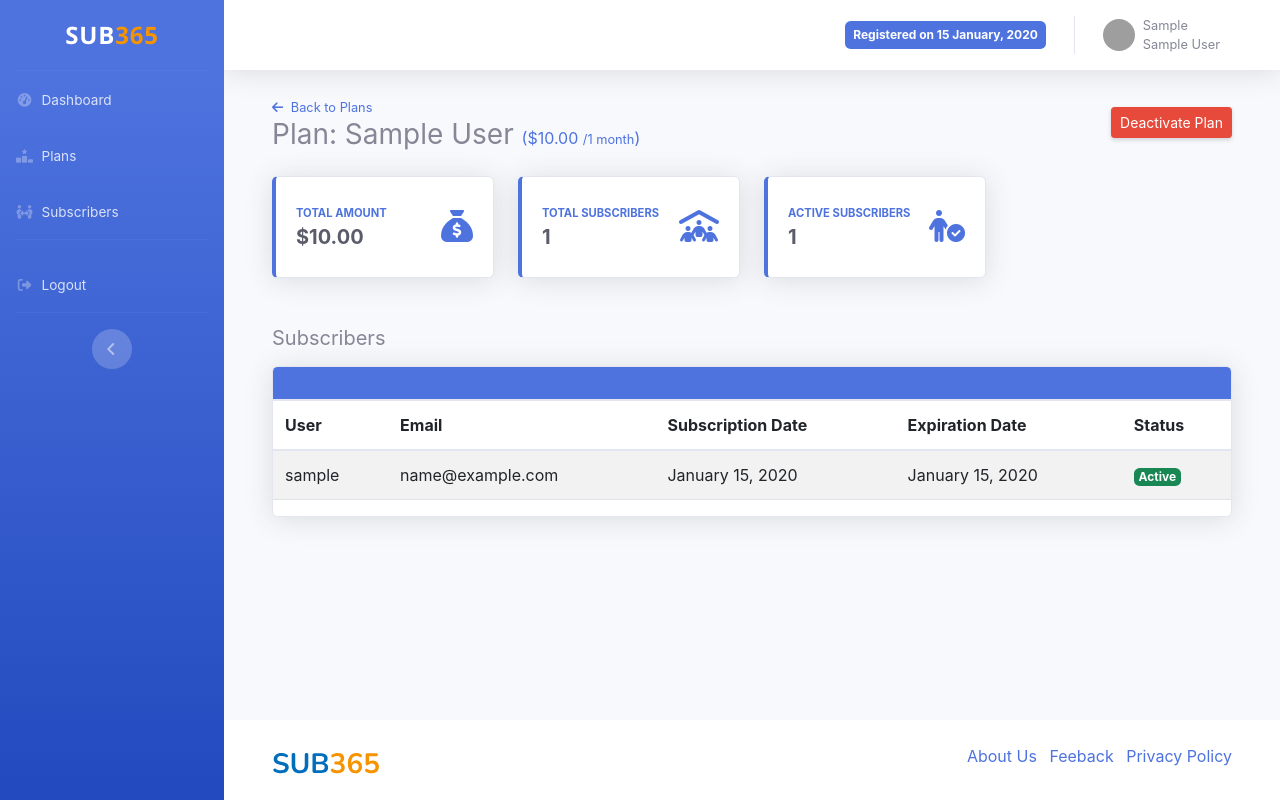
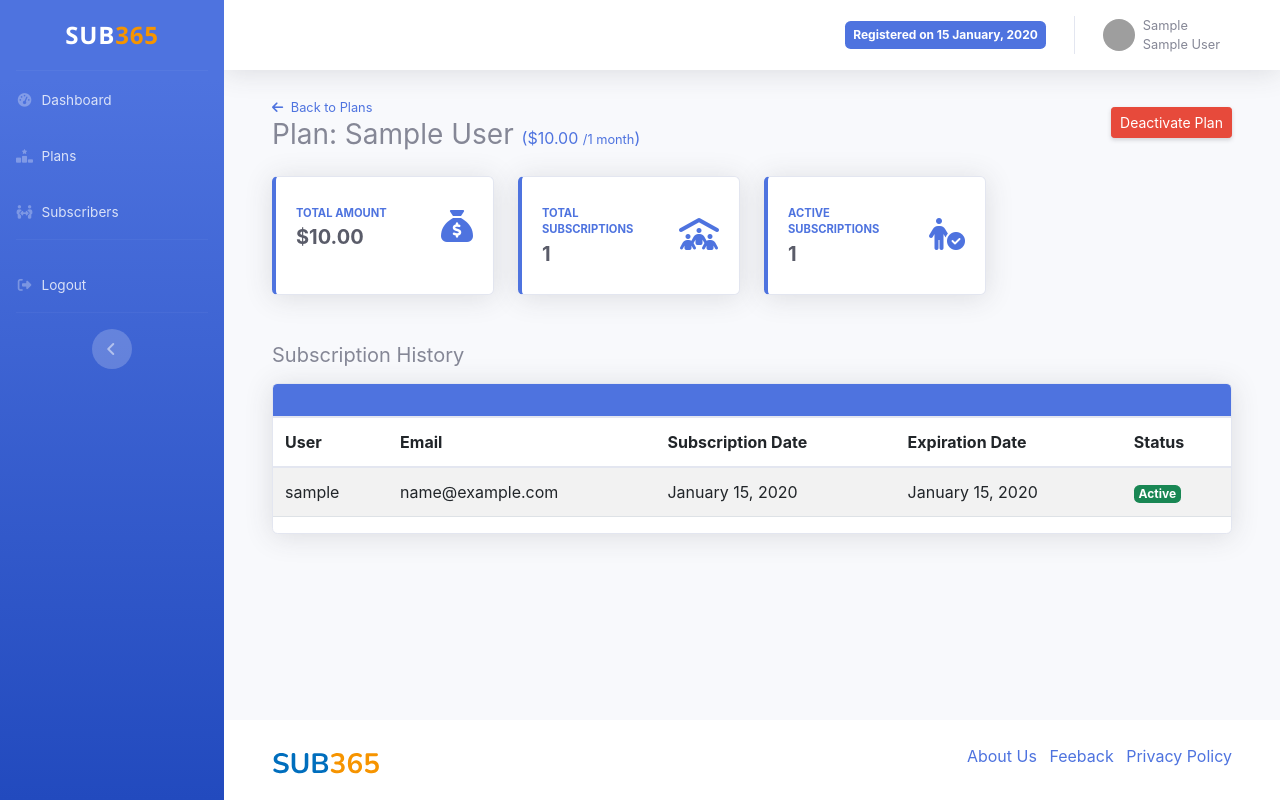
Before and after one commit to Pythonian/sub365, a Django app: page /plan/1/ in a window 1280 px wide. Run offline with Django 4.2, Linux system fonts and the light colour scheme; a user stored in the database is signed in; tables that the repository leaves empty hold one stand-in row (values such as "Sample post"); some libraries are stand-ins or nearby versions; grey boxes are pictures that could not be loaded.

Commit message:
move subscription creation logic away from webhook

```diff
--- a/accounts/models.py
+++ b/accounts/models.py
@@ -214,7 +214,7 @@ class Subscription(models.Model):
     subscriber = models.ForeignKey(Subscriber, on_delete=models.CASCADE, related_name='subscriptions')
     subscribed_via = models.ForeignKey(ServerOwner, on_delete=models.CASCADE)
     plan = models.ForeignKey(StripePlan, on_delete=models.CASCADE)
-    subscription_date = models.DateTimeField(default=timezone.now)
+    subscription_date = models.DateTimeField()
     expiration_date = models.DateTimeField(blank=True, null=True)
     subscription_id = models.CharField(max_length=200, blank=True, null=True)
     session_id = models.CharField(max_length=200, blank=True, null=True)
--- a/accounts/views.py
+++ b/accounts/views.py
@@ -350,11 +350,10 @@ def plan_detail(request, product_id):
     plan = get_object_or_404(StripePlan, id=product_id, user=request.user.serverowner)
 
     subscribers = Subscription.objects.filter(plan=plan, subscribed_via=request.user.serverowner)
-    active_subscribers = subscribers.filter(status=Subscription.SubscriptionStatus.ACTIVE).count()
-    subscriber_count = subscribers.count()
+    active_subscriptions = subscribers.filter(status=Subscription.SubscriptionStatus.ACTIVE).count()
+    subscriptions_count = subscribers.count()
 
     # Calculate the total earnings
-    # TODO: Use model methods
     total_earnings = Decimal(0)
     for subscriber in subscribers:
         total_earnings += subscriber.plan.amount
@@ -363,8 +362,8 @@ def plan_detail(request, product_id):
     context = {
         "plan": plan,
         "subscribers": subscribers,
-        "subscriber_count": subscriber_count,
-        "active_subscribers": active_subscribers,
+        "subscriptions_count": subscriptions_count,
+        "active_subscriptions": active_subscriptions,
         "total_earnings": total_earnings,
     }
     return render(request, template, context)
@@ -465,12 +464,14 @@ def subscriber_dashboard(request):
     server_owner = subscriber.subscribed_via
 
     # Retrieve the plans related to the ServerOwner
-    plans = StripePlan.objects.filter(user=server_owner.user.serverowner, status=StripePlan.PlanStatus.ACTIVE)
+    plans = StripePlan.objects.filter(user=server_owner.user.serverowner,
+                                      status=StripePlan.PlanStatus.ACTIVE)
     plans = mk_paginator(request, plans, 9)
 
     try:
         # Retrieve the latest active subscription for the subscriber
-        latest_subscription = Subscription.objects.filter(subscriber=subscriber, status=Subscription.SubscriptionStatus.ACTIVE).latest()
+        latest_subscription = Subscription.objects.filter(
+            subscriber=subscriber, status=Subscription.SubscriptionStatus.ACTIVE).latest()
     except Subscription.DoesNotExist:
         latest_subscription = None
 
@@ -497,7 +498,7 @@ def subscribe_to_plan(request, product_id):
 
     try:
         session = stripe.checkout.Session.create(
-            success_url=request.build_absolute_uri(reverse("subscription_success")) + f"?session_id={{CHECKOUT_SESSION_ID}}",
+            success_url=request.build_absolute_uri(reverse("subscription_success")) + f"?session_id={{CHECKOUT_SESSION_ID}}&subscribed_plan={plan.id}",
             cancel_url=request.build_absolute_uri(reverse("subscriber_dashboard")),
             payment_method_types=['us_bank_account'],
             line_items=[
@@ -509,23 +510,11 @@ def subscribe_to_plan(request, product_id):
             mode="subscription",
             customer_email=subscriber.email,
         )
+
     except stripe.error.StripeError as e:
         logger.exception("An error occurred during a Stripe API call: %s", str(e))
         messages.error(request, "An error occurred while processing your request. Please try again later.")
         return redirect("subscriber_dashboard")
-
-    # Create a new Subscription object
-    subscription = Subscription.objects.create(
-        subscriber=subscriber,
-        subscribed_via=plan.user,
-        plan=plan,
-        subscription_date=timezone.now(),
-        session_id=session.id,
-    )
-
-    # Increment the subscriber count for the plan
-    plan.subscriber_count += 1
-    plan.save()
 
     # Redirect the user to the Stripe Checkout page
     return redirect(session.url)
@@ -538,22 +527,33 @@ def subscription_success(request):
 
     try:
         session_id = request.GET.get('session_id')
+        plan_id = request.GET.get('subscribed_plan')
+        plan = get_object_or_404(StripePlan, id=plan_id)
         if session_id:
             session_info = stripe.checkout.Session.retrieve(session_id)
 
             subscription_id = session_info.subscription
             subscription_info = stripe.Subscription.retrieve(subscription_id)
 
-            subscription = get_object_or_404(Subscription, subscriber=subscriber, session_id=session_id)
-
-            # Update subscription details
-            subscription.subscription_id = subscription_id
             current_period_end = subscription_info.current_period_end
             expiration_date = datetime.fromtimestamp(current_period_end)
-            subscription.expiration_date = expiration_date
-            subscription.customer_id = session_info.customer
-            subscription.status = Subscription.SubscriptionStatus.ACTIVE
-            subscription.save()
+
+            subscription = Subscription.objects.create(
+                subscriber=subscriber,
+                subscribed_via=subscriber.subscribed_via,
+                plan=plan,
+                subscription_date=timezone.now(),
+                expiration_date=expiration_date,
+                subscription_id=subscription_id,
+                session_id=session_id,
+                customer_id=session_info.customer,
+                status=Subscription.SubscriptionStatus.ACTIVE,
+            )
+
+            # Increment the subscriber count for the plan
+            plan.subscriber_count += 1
+            plan.save()
+
         else:
             raise Http404()
     except stripe.error.StripeError as e:
--- a/templates/serverowner/_plan_active_subscribers.html
+++ /dev/null
@@ -1,5 +0,0 @@
-{% extends "serverowner/_base_dashboard_data.html" %}
-
-{% block data_title %}Active Subscribers{% endblock data_title %}
-{% block data_value %}{{ active_subscribers }}{% endblock data_value %}
-{% block data_icon %}fa-person-circle-check{% endblock data_icon %}
--- /dev/null
+++ b/templates/serverowner/_plan_active_subscriptions.html
@@ -0,0 +1,5 @@
+{% extends "serverowner/_base_dashboard_data.html" %}
+
+{% block data_title %}Active Subscriptions{% endblock data_title %}
+{% block data_value %}{{ active_subscriptions }}{% endblock data_value %}
+{% block data_icon %}fa-person-circle-check{% endblock data_icon %}
--- a/templates/serverowner/_plan_card.html
+++ b/templates/serverowner/_plan_card.html
@@ -1,6 +1,6 @@
 <div class="card shadow h-100 pb-2">
     <div class="card-header bg-primary py-3"></div>
-    <div class="card-body pb-2">
+    <div class="card-body">
         <div class="d-flex justify-content-between align-items-center">
             <span class="text-primary fw-bold">{{ plan.name }}</span>
             <span class="badge badge-{% if plan.status == 'A' %}success{% else %}danger opacity-75{% endif %} py-1">{{ plan.get_status_display }}</span>
--- a/templates/serverowner/_plan_total_subscribers.html
+++ /dev/null
@@ -1,5 +0,0 @@
-{% extends "serverowner/_base_dashboard_data.html" %}
-
-{% block data_title %}Total Subscribers{% endblock data_title %}
-{% block data_value %}{{ subscriber_count }}{% endblock data_value %}
-{% block data_icon %}fa-people-roof{% endblock data_icon %}
--- /dev/null
+++ b/templates/serverowner/_plan_total_subscriptions.html
@@ -0,0 +1,5 @@
+{% extends "serverowner/_base_dashboard_data.html" %}
+
+{% block data_title %}Total Subscriptions{% endblock data_title %}
+{% block data_value %}{{ subscriptions_count }}{% endblock data_value %}
+{% block data_icon %}fa-people-roof{% endblock data_icon %}
--- a/templates/serverowner/plan_detail.html
+++ b/templates/serverowner/plan_detail.html
@@ -21,11 +21,11 @@
     {% if subscribers %}
     <div class="row mb-4">
         {% include 'serverowner/_plan_total_amount.html' %}
-        {% include 'serverowner/_plan_total_subscribers.html' %}
-        {% include 'serverowner/_plan_active_subscribers.html' %}
+        {% include 'serverowner/_plan_total_subscriptions.html' %}
+        {% include 'serverowner/_plan_active_subscriptions.html' %}
     </div>
 
-    <h5 class="text-secondary mb-3">Subscribers</h5>
+    <h5 class="text-secondary mb-3">Subscription History</h5>
     <div class="row">
         <div class="col-sm-12 mb-4">
             <div class="card shadow mb-4">
```
Also changed, not shown: accounts/webhooks.py (+60 -67 lines), accounts/migrations/0009_alter_subscription_subscription_date.py (added).
